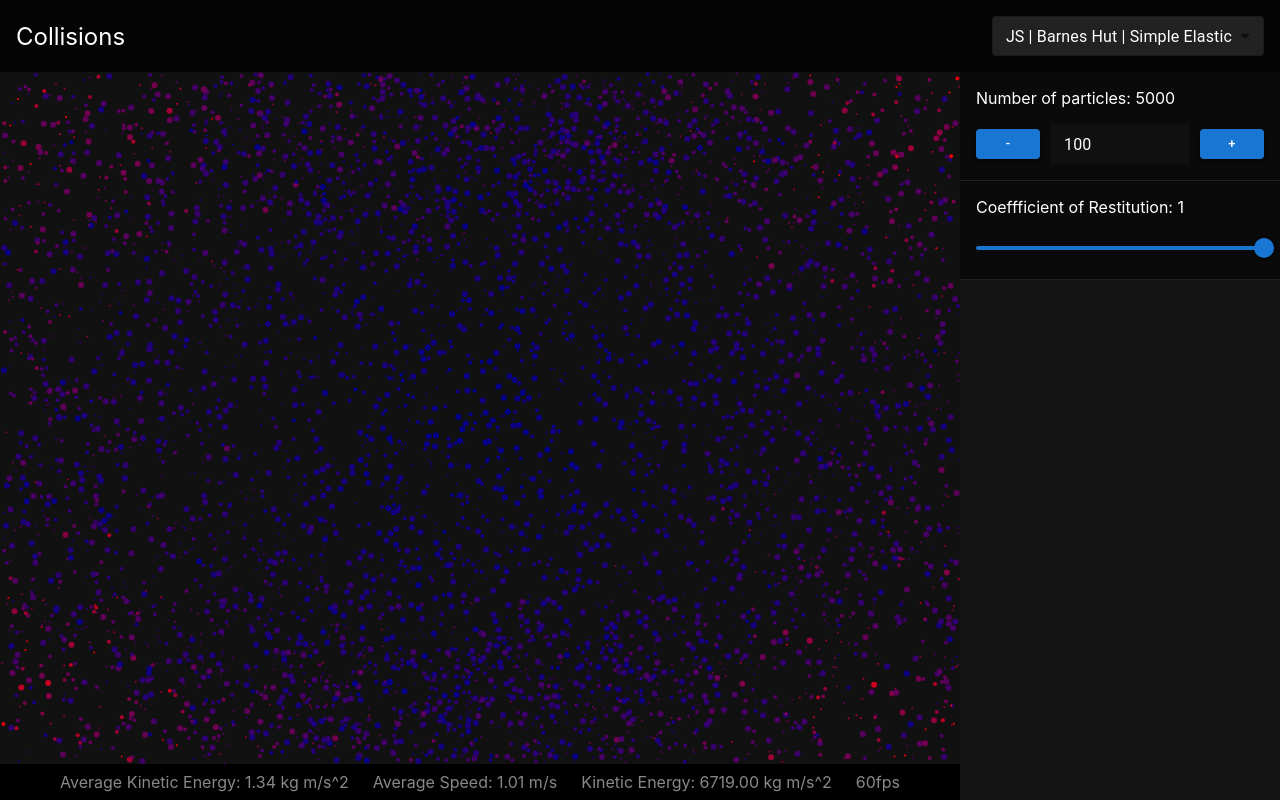
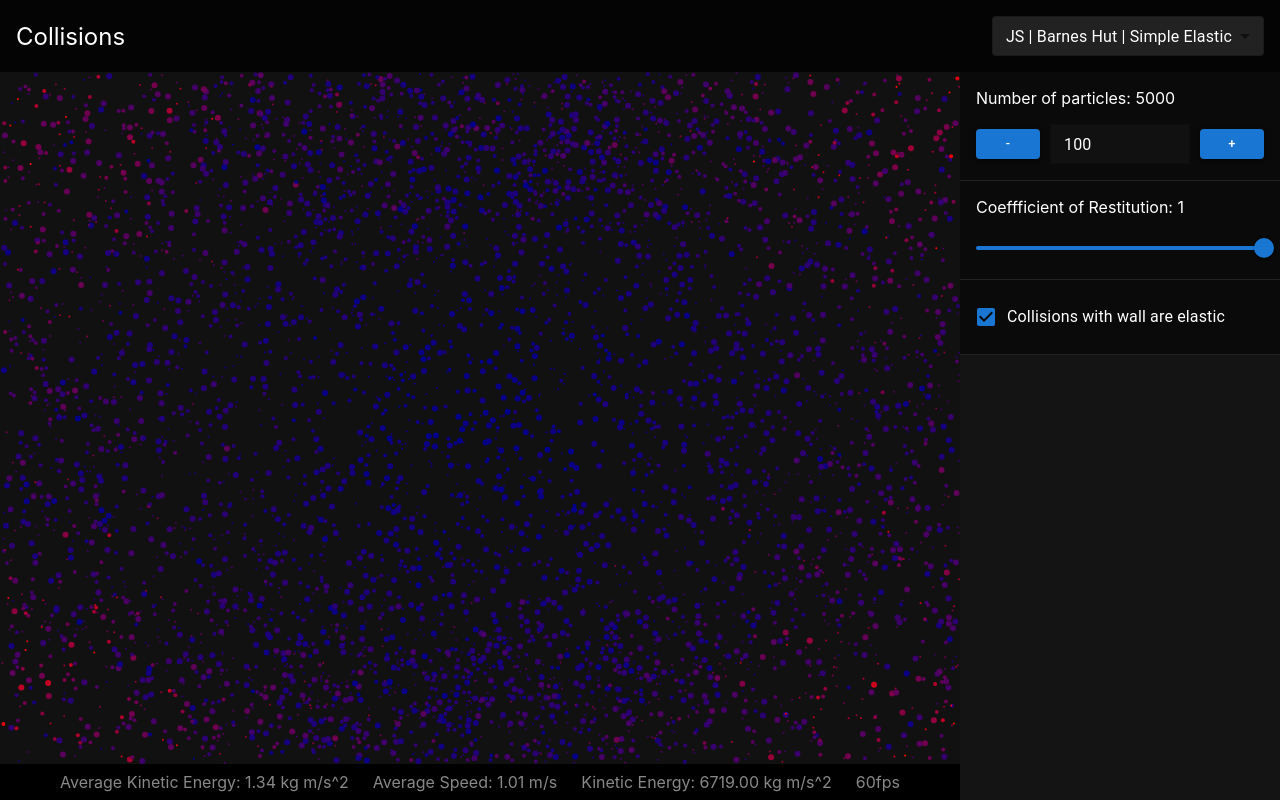
Before and after one commit to zerefwayne/collisions, a React (Create React App) app in the folder ui/: page / in a window 1280 px wide. Built offline with nearby package versions, Linux system fonts and the light colour scheme.

Commit message:
Add option to modify wall collisions

```diff
--- a/ui/src/javascript/BarnesHutJavascriptSimpleElasticCollision.js
+++ b/ui/src/javascript/BarnesHutJavascriptSimpleElasticCollision.js
@@ -1,7 +1,14 @@
 import { useEffect, useRef, useState } from "react";
 import { getRandomInteger, getRandomColorRgb } from "../utils";
 import Paper from "@mui/material/Paper";
-import { Button, TextField, Slider } from "@mui/material";
+import {
+  Button,
+  TextField,
+  Slider,
+  Checkbox,
+  FormGroup,
+  FormControlLabel,
+} from "@mui/material";
 
 import "./styles.css";
 
@@ -118,6 +125,7 @@ const BarnesHutJavascriptSimpleElasticCollision = () => {
   const [averageKineticEnergy, setAverageKineticEnergy] = useState(0);
   const [averageSpeed, setAverageSpeed] = useState(0);
   const [coefficientOfRestitution, setCoefficientOfRestitution] = useState(1);
+  const [IsWallElastic, setIsWallElastic] = useState(true);
 
   const [UNIVERSE_WIDTH, setUniverseWidth] = useState(0);
   const [UNIVERSE_HEIGHT, setUniverseHeight] = useState(0);
@@ -134,6 +142,10 @@ const BarnesHutJavascriptSimpleElasticCollision = () => {
 
   const handleRestitutionChange = (event, newValue) => {
     setCoefficientOfRestitution(newValue);
+  };
+
+  const handleIsWallElastic = (event, newValue) => {
+    setIsWallElastic(newValue);
   };
 
   const handleDecrement = () => {
@@ -354,13 +366,21 @@ const BarnesHutJavascriptSimpleElasticCollision = () => {
         circle.x + circle.radius > canvas.width ||
         circle.x - circle.radius < 0
       ) {
-        circle.dx *= -1 * coefficientOfRestitution;// Reverse direction on reaching edge
+        circle.dx *= -1;
+
+        if (!IsWallElastic) {
+          circle.dx *= coefficientOfRestitution;
+        }
       }
       if (
         circle.y + circle.radius > canvas.height ||
         circle.y - circle.radius < 0
       ) {
-        circle.dy *= -1 * coefficientOfRestitution;
+        circle.dy *= -1;
+
+        if (!IsWallElastic) {
+          circle.dy *= coefficientOfRestitution;
+        }
       }
 
       if (circle.x + circle.radius > canvas.width) {
@@ -554,6 +574,41 @@ const BarnesHutJavascriptSimpleElasticCollision = () => {
             />
           </body>
         </Paper>
+        <Paper
+          elevation={0}
+          square
+          sx={{
+            backgroundColor: "#0a0a0a",
+            color: "white",
+            padding: "1rem",
+            borderBottom: "1px solid #222",
+            display: "flex",
+            flexDirection: "column",
+            alignItems: "flex-start",
+          }}
+        >
+          <body
+            style={{
+              display: "flex",
+              flexDirection: "row",
+              justifyContent: "flex-start",
+              alignItems: "flex-start",
+              width: "100%",
+            }}
+          >
+            <FormGroup>
+              <FormControlLabel
+                control={
+                  <Checkbox
+                    checked={IsWallElastic}
+                    onChange={handleIsWallElastic}
+                  />
+                }
+                label="Collisions with wall are elastic"
+              />
+            </FormGroup>
+          </body>
+        </Paper>
       </div>
     </div>
   );
```
